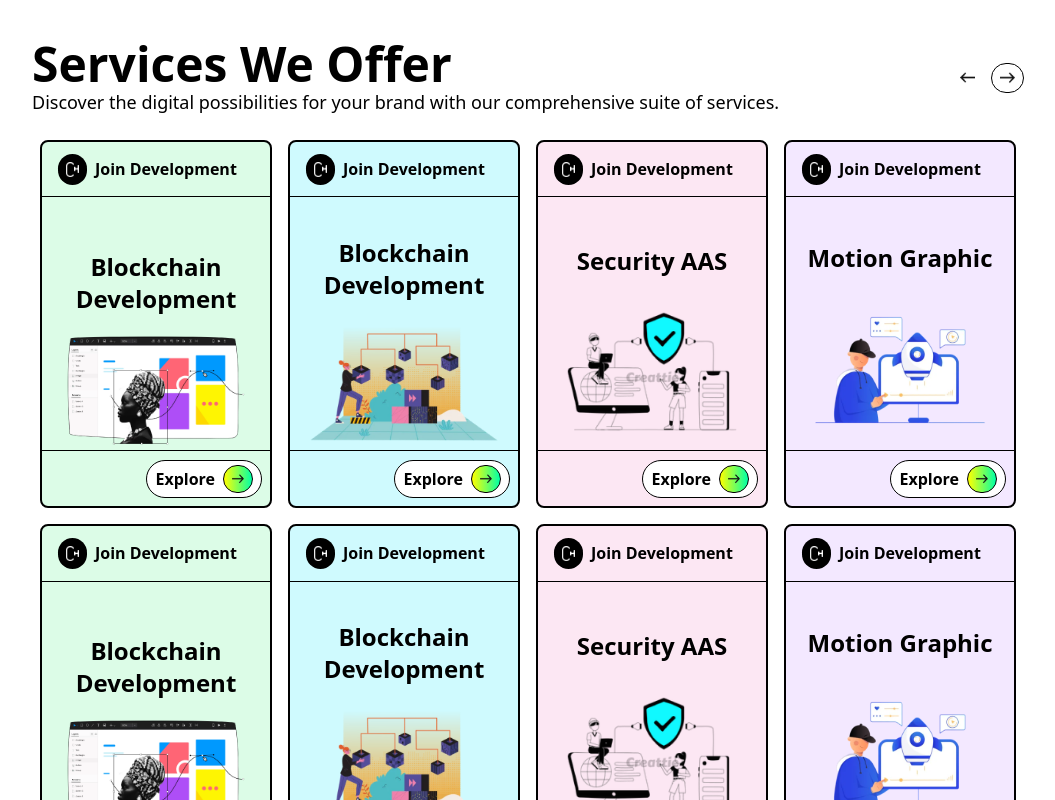
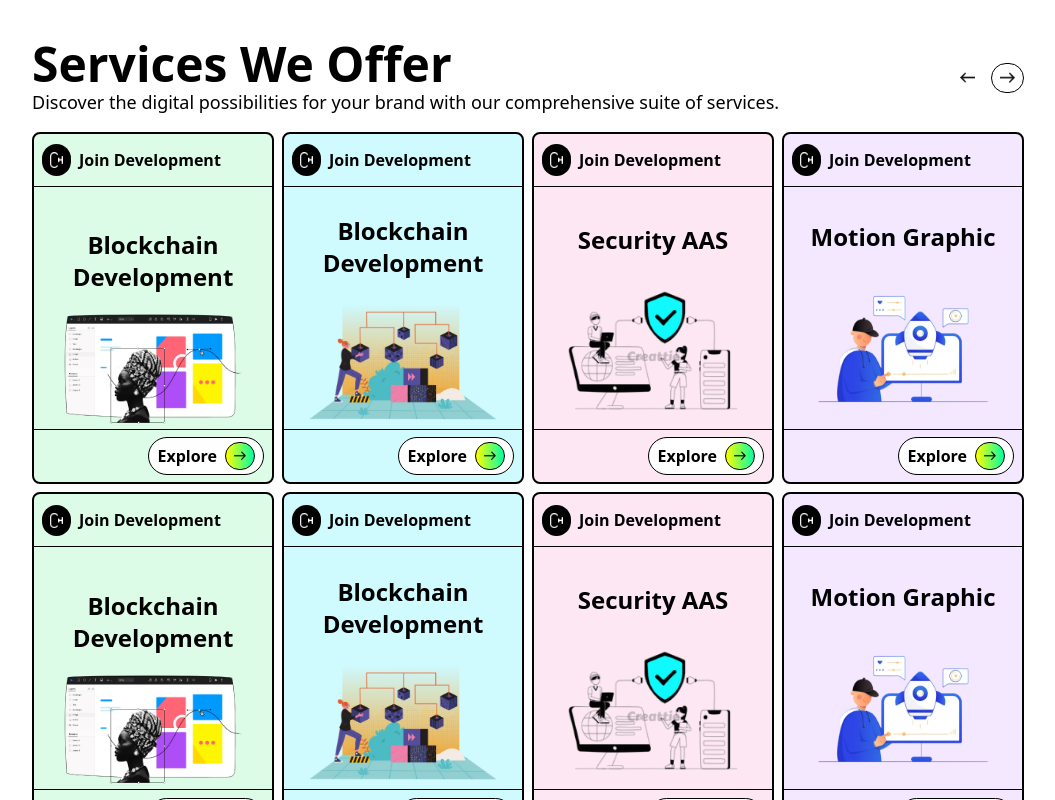
Before and after one commit to Arijeet10/chaintech-landing-page, a Next.js app: page / in a window 1280 px wide. Shown: the part 520-1320 px from the top of the page, without its empty margins (112-1167 px from the left). Built offline with nearby package versions, Linux system fonts and the light colour scheme.

Commit message:
chaintech assignment landing page

```diff
--- a/app/globals.css
+++ b/app/globals.css
@@ -1,3 +1,11 @@
 @tailwind base;
 @tailwind components;
 @tailwind utilities;
+
+
+.grid-container {
+    display: grid;
+    grid-template-columns: auto auto auto auto;
+    grid-template-rows: auto auto;
+    justify-content: space-between;
+}
--- a/components/ServiceCard.js
+++ b/components/ServiceCard.js
@@ -3,8 +3,8 @@
 const ServiceCard = ({cardData}) => {
     return (
         <>
-            <div className={`m-2 md:overflow-hidden flex flex-col border-2 border-black rounded-lg ${cardData.color=="green" && "bg-green-100"} ${cardData.color=="cyan" && "bg-cyan-100"} ${cardData.color=="pink" && "bg-pink-100"} ${cardData.color=="purple" && "bg-purple-100"}`}>
-                <div className="h-[15%] flex items-center justify-start gap-2 pr-36 pl-4 py-4 md:pr-4 ">
+            <div className={`w-80 sm:w-auto md:overflow-hidden flex flex-col border-2 border-black rounded-lg ${cardData.color=="green" && "bg-green-100"} ${cardData.color=="cyan" && "bg-cyan-100"} ${cardData.color=="pink" && "bg-pink-100"} ${cardData.color=="purple" && "bg-purple-100"}`}>
+                <div className="h-[15%] flex items-center justify-start gap-2 p-2 ">
                     <div className="bg-black flex items-center justify-center rounded-full p-2">
                         <Image
                             src="/C.png"
--- a/components/Services.js
+++ b/components/Services.js
@@ -35,7 +35,7 @@
             </button>
           </div>
         </div>
-        <div className="sm:grid md:grid-cols-4 sm:grid-cols-2 md:overflow-hidden justify-between flex overflow-scroll">
+        <div className="grid  grid-flow-col overflow-scroll gap-2 md:grid-cols-4 md:grid-flow-row md:overflow-hidden">
           {cardData.map((card,i)=>{
             return <ServiceCard cardData={card} />
           })}
```
